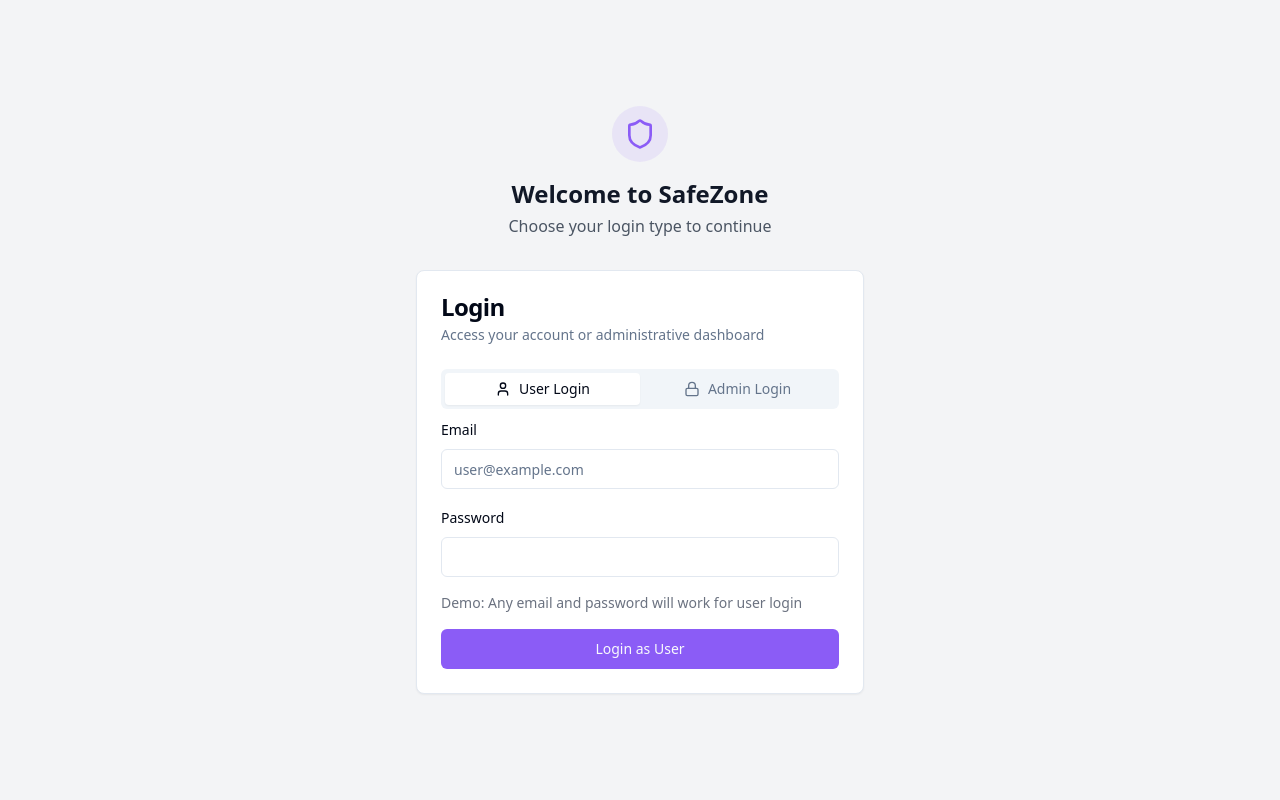
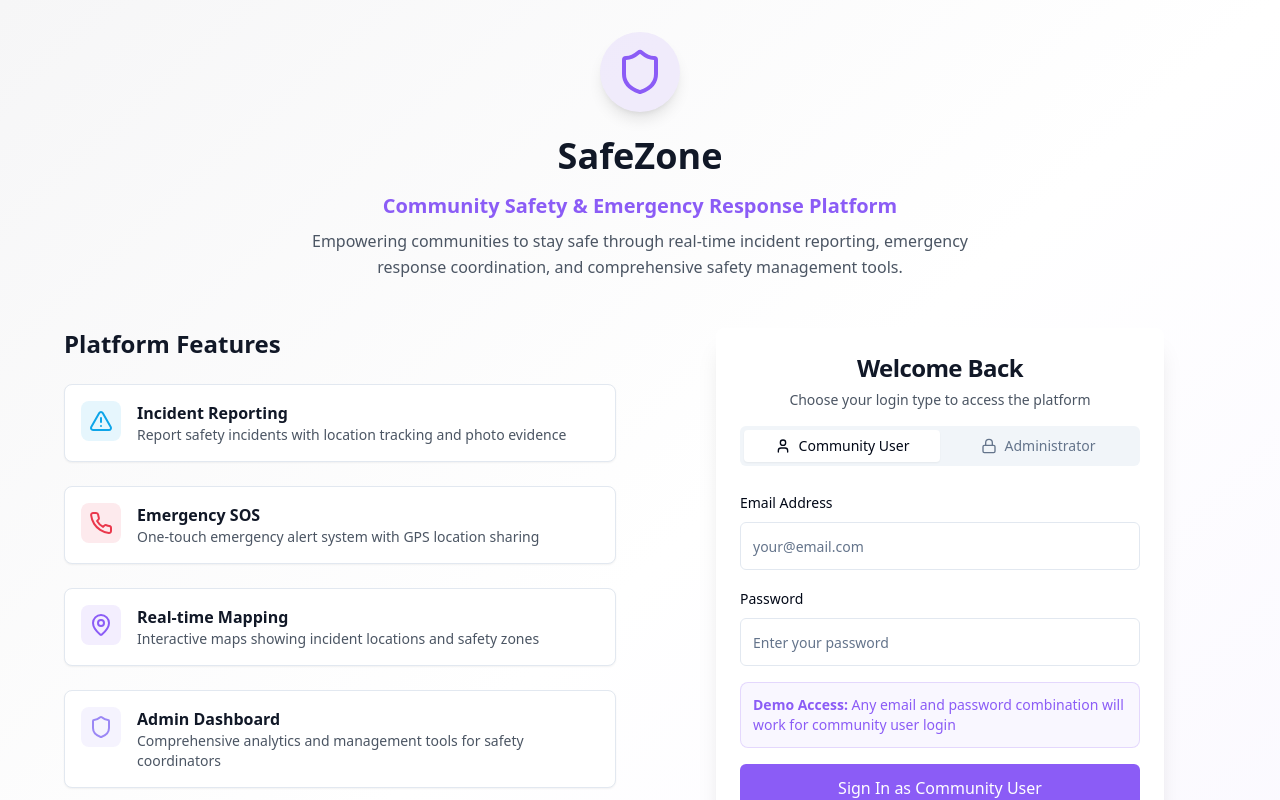
Before and after one commit to IRitiks/safezone-watch-report, a React (Vite) app: page / in a window 1280 px wide. Shown: the top 800 px of the page. Built offline with nearby package versions, Linux system fonts and the light colour scheme.

Commit message:
Fix: Improve login page styling
Improved the styling of the login page, including the company name and a brief description of the webpage.

```diff
--- a/src/pages/Login.tsx
+++ b/src/pages/Login.tsx
@@ -6,7 +6,7 @@ import { Input } from "@/components/ui/input";
 import { Label } from "@/components/ui/label";
 import { Card, CardContent, CardDescription, CardFooter, CardHeader, CardTitle } from "@/components/ui/card";
 import { Tabs, TabsContent, TabsList, TabsTrigger } from "@/components/ui/tabs";
-import { Shield, User, Lock } from 'lucide-react';
+import { Shield, User, Lock, MapPin, AlertTriangle, Phone } from 'lucide-react';
 import { useAuth } from '@/context/AuthContext';
 
 const Login = () => {
@@ -64,47 +64,115 @@ const Login = () => {
   };
 
   return (
-    <div className="min-h-screen bg-gray-100 flex items-center justify-center p-4">
-      <div className="w-full max-w-md">
-        <div className="text-center mb-8">
-          <div className="inline-flex items-center justify-center bg-safezone-purple/10 p-3 rounded-full mb-4">
-            <Shield className="h-8 w-8 text-safezone-purple" />
+    <div className="min-h-screen bg-gradient-to-br from-safezone-lightGray via-white to-safezone-purple/5">
+      <div className="container mx-auto px-4 py-8">
+        {/* Header Section */}
+        <div className="text-center mb-12">
+          <div className="inline-flex items-center justify-center bg-safezone-purple/10 p-4 rounded-full mb-6 shadow-lg">
+            <Shield className="h-12 w-12 text-safezone-purple" />
           </div>
-          <h1 className="text-2xl font-bold text-gray-900">Welcome to SafeZone</h1>
-          <p className="text-gray-600 mt-1">Choose your login type to continue</p>
+          <h1 className="text-4xl font-bold text-gray-900 mb-4">SafeZone</h1>
+          <p className="text-xl text-safezone-purple font-semibold mb-2">Community Safety & Emergency Response Platform</p>
+          <p className="text-gray-600 max-w-2xl mx-auto leading-relaxed">
+            Empowering communities to stay safe through real-time incident reporting, emergency response coordination,
+            and comprehensive safety management tools.
+          </p>
         </div>
 
-        <Card>
-          <CardHeader>
-            <CardTitle>Login</CardTitle>
-            <CardDescription>
-              Access your account or administrative dashboard
+        <div className="max-w-6xl mx-auto grid lg:grid-cols-2 gap-12 items-start">
+          {/* Features Section */}
+          <div className="space-y-8">
+            <div>
+              <h2 className="text-2xl font-bold text-gray-900 mb-6">Platform Features</h2>
+              <div className="space-y-6">
+                <div className="flex items-start space-x-4 p-4 bg-white rounded-lg shadow-sm border">
+                  <div className="bg-safezone-blue/10 p-2 rounded-lg">
+                    <AlertTriangle className="h-6 w-6 text-safezone-blue" />
+                  </div>
+                  <div>
+                    <h3 className="font-semibold text-gray-900">Incident Reporting</h3>
+                    <p className="text-gray-600 text-sm">Report safety incidents with location tracking and photo evidence</p>
+                  </div>
+                </div>
+
+                <div className="flex items-start space-x-4 p-4 bg-white rounded-lg shadow-sm border">
+                  <div className="bg-safezone-red/10 p-2 rounded-lg">
+                    <Phone className="h-6 w-6 text-safezone-red" />
+                  </div>
+                  <div>
+                    <h3 className="font-semibold text-gray-900">Emergency SOS</h3>
+                    <p className="text-gray-600 text-sm">One-touch emergency alert system with GPS location sharing</p>
+                  </div>
+                </div>
+
+                <div className="flex items-start space-x-4 p-4 bg-white rounded-lg shadow-sm border">
+                  <div className="bg-safezone-purple/10 p-2 rounded-lg">
+                    <MapPin className="h-6 w-6 text-safezone-purple" />
+                  </div>
+                  <div>
+                    <h3 className="font-semibold text-gray-900">Real-time Mapping</h3>
+                    <p className="text-gray-600 text-sm">Interactive maps showing incident locations and safety zones</p>
+                  </div>
+                </div>
+
+                <div className="flex items-start space-x-4 p-4 bg-white rounded-lg shadow-sm border">
+                  <div className="bg-safezone-lightPurple/10 p-2 rounded-lg">
+                    <Shield className="h-6 w-6 text-safezone-lightPurple" />
+                  </div>
+                  <div>
+                    <h3 className="font-semibold text-gray-900">Admin Dashboard</h3>
+                    <p className="text-gray-600 text-sm">Comprehensive analytics and management tools for safety coordinators</p>
+                  </div>
+                </div>
+              </div>
+            </div>
+
+            <div className="bg-safezone-purple/5 p-6 rounded-lg border">
+              <h3 className="font-semibold text-gray-900 mb-2">About SafeZone</h3>
+              <p className="text-gray-600 text-sm leading-relaxed">
+                SafeZone is designed to create safer communities through technology. Our platform enables rapid response
+                to emergencies, proactive safety management, and community-wide awareness of potential risks.
+                Whether you're a community member reporting an incident or a safety coordinator managing emergency responses,
+                SafeZone provides the tools you need to keep everyone safe.
+              </p>
+            </div>
+          </div>
+
+          {/* Login Card */}
+          <div className="flex justify-center">
+            <div className="w-full max-w-md">
+              <Card className="shadow-xl border-0 bg-white/95 backdrop-blur-sm">
+                <CardHeader className="text-center pb-4">
+                  <CardTitle className="text-2xl text-gray-900">Welcome Back</CardTitle>
+                  <CardDescription className="text-gray-600">
+                    Choose your login type to access the platform
                   </CardDescription>
                 </CardHeader>
                 <CardContent>
                   <Tabs defaultValue="user" className="w-full">
-              <TabsList className="grid w-full grid-cols-2">
-                <TabsTrigger value="user" className="flex items-center gap-2">
+                    <TabsList className="grid w-full grid-cols-2 mb-6">
+                      <TabsTrigger value="user" className="flex items-center gap-2 text-sm">
                         <User className="h-4 w-4" />
-                  User Login
+                        Community User
                       </TabsTrigger>
-                <TabsTrigger value="admin" className="flex items-center gap-2">
+                      <TabsTrigger value="admin" className="flex items-center gap-2 text-sm">
                         <Lock className="h-4 w-4" />
-                  Admin Login
+                        Administrator
                       </TabsTrigger>
                     </TabsList>
 
                     <TabsContent value="user">
                       <form onSubmit={handleUserLogin} className="space-y-4">
                         <div className="space-y-2">
-                    <Label htmlFor="user-email">Email</Label>
+                          <Label htmlFor="user-email">Email Address</Label>
                           <Input
                             id="user-email"
                             type="email"
-                      placeholder="user@example.com"
+                            placeholder="your@email.com"
                             value={userEmail}
                             onChange={(e) => setUserEmail(e.target.value)}
                             required
+                            className="h-12"
                           />
                         </div>
                         <div className="space-y-2">
@@ -112,24 +180,30 @@ const Login = () => {
                           <Input
                             id="user-password"
                             type="password"
+                            placeholder="Enter your password"
                             value={userPassword}
                             onChange={(e) => setUserPassword(e.target.value)}
                             required
+                            className="h-12"
                           />
                         </div>
 
                         {userError && (
-                    <div className="text-sm text-red-500 bg-red-50 p-2 rounded">
+                          <div className="text-sm text-red-600 bg-red-50 p-3 rounded-lg border border-red-200">
                             {userError}
                           </div>
                         )}
 
-                  <div className="text-sm text-gray-500">
-                    Demo: Any email and password will work for user login
+                        <div className="text-sm text-safezone-purple bg-safezone-purple/5 p-3 rounded-lg border border-safezone-purple/20">
+                          <strong>Demo Access:</strong> Any email and password combination will work for community user login
                         </div>
 
-                  <Button type="submit" className="w-full bg-safezone-purple hover:bg-safezone-darkPurple" disabled={loading}>
-                    {loading ? 'Logging in...' : 'Login as User'}
+                        <Button
+                          type="submit"
+                          className="w-full h-12 bg-safezone-purple hover:bg-safezone-darkPurple text-white font-medium text-base"
+                          disabled={loading}
+                        >
+                          {loading ? 'Signing In...' : 'Sign In as Community User'}
                         </Button>
                       </form>
                     </TabsContent>
@@ -137,7 +211,7 @@ const Login = () => {
                     <TabsContent value="admin">
                       <form onSubmit={handleAdminLogin} className="space-y-4">
                         <div className="space-y-2">
-                    <Label htmlFor="admin-email">Admin Email</Label>
+                          <Label htmlFor="admin-email">Administrator Email</Label>
                           <Input
                             id="admin-email"
                             type="email"
@@ -145,32 +219,43 @@ const Login = () => {
                             value={adminEmail}
                             onChange={(e) => setAdminEmail(e.target.value)}
                             required
+                            className="h-12"
                           />
                         </div>
                         <div className="space-y-2">
-                    <Label htmlFor="admin-password">Admin Password</Label>
+                          <Label htmlFor="admin-password">Administrator Password</Label>
                           <Input
                             id="admin-password"
                             type="password"
+                            placeholder="Enter admin password"
                             value={adminPassword}
                             onChange={(e) => setAdminPassword(e.target.value)}
                             required
+                            className="h-12"
                           />
                         </div>
 
                         {adminError && (
-                    <div className="text-sm text-red-500 bg-red-50 p-2 rounded">
+                          <div className="text-sm text-red-600 bg-red-50 p-3 rounded-lg border border-red-200">
                             {adminError}
                           </div>
                         )}
 
-                  <div className="text-sm text-gray-500 flex items-center">
-                    <Lock className="h-4 w-4 mr-1" />
-                    Use: admin@safezone.app / admin123
+                        <div className="text-sm text-safezone-darkPurple bg-safezone-darkPurple/5 p-3 rounded-lg border border-safezone-darkPurple/20 flex items-start">
+                          <Lock className="h-4 w-4 mr-2 mt-0.5 flex-shrink-0" />
+                          <div>
+                            <strong>Admin Credentials:</strong><br />
+                            Email: admin@safezone.app<br />
+                            Password: admin123
+                          </div>
                         </div>
 
-                  <Button type="submit" className="w-full bg-safezone-purple hover:bg-safezone-darkPurple" disabled={loading}>
-                    {loading ? 'Logging in...' : 'Login as Admin'}
+                        <Button
+                          type="submit"
+                          className="w-full h-12 bg-safezone-darkPurple hover:bg-safezone-purple text-white font-medium text-base"
+                          disabled={loading}
+                        >
+                          {loading ? 'Authenticating...' : 'Sign In as Administrator'}
                         </Button>
                       </form>
                     </TabsContent>
@@ -179,6 +264,14 @@ const Login = () => {
               </Card>
             </div>
           </div>
+        </div>
+
+        {/* Footer */}
+        <div className="text-center mt-16 text-gray-500 text-sm">
+          <p>&copy; 2024 SafeZone Platform. Building safer communities through technology.</p>
+        </div>
+      </div>
+    </div>
   );
 };
 
```
Lines whose indentation alone changed are shown as unchanged.
